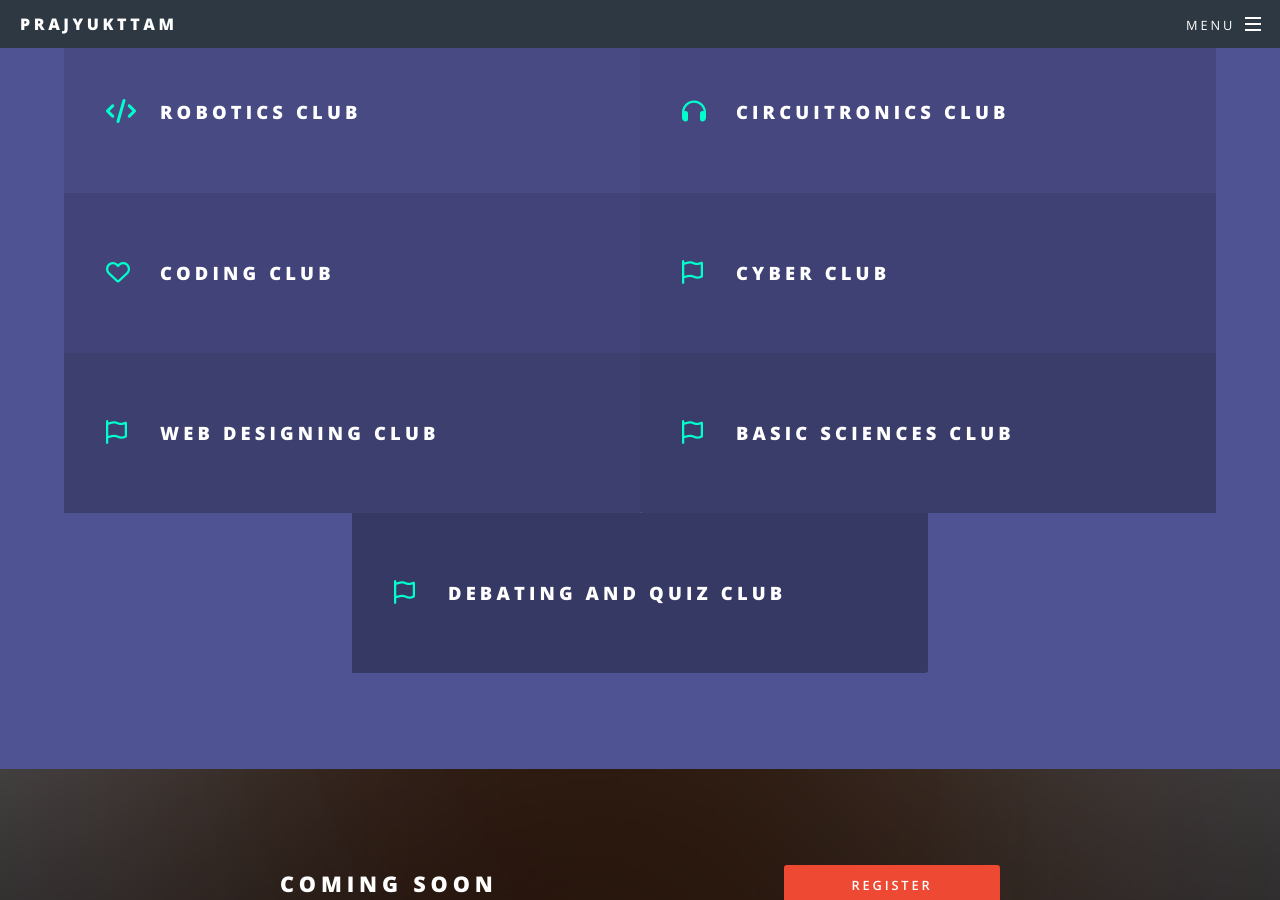
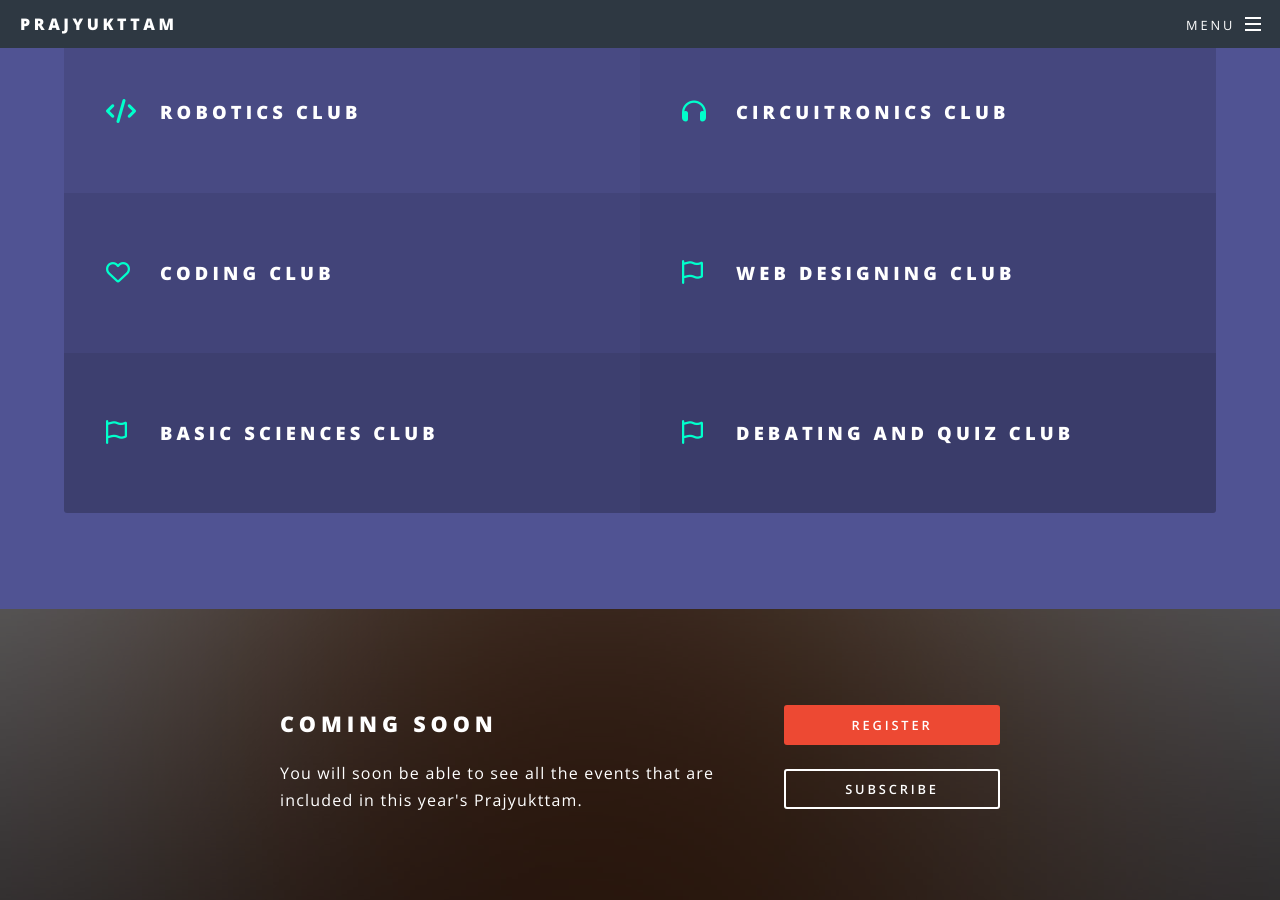
Before and after one commit to skyhitblog/prajyukttam.github.io, a Jekyll site: the page built from index.html, in a window 1280 px wide and 900 px high, scrolled down 1721 px. Built offline with Jekyll 4.4.1, drawn with Linux system fonts in a browser that asks for light colours; nearby versions of some CDN libraries; library files that are not in the unit come from our copies.

Commit message:
update homepage

```diff
--- a/index.html
+++ b/index.html
@@ -90,10 +90,6 @@ layout: landing
 									<p>  </p>
 								</li>
 								<li class="icon fa-flag-o">
-									<h3>Cyber Club</h3>
-									<p>  </p>
-								</li>
-								<li class="icon fa-flag-o">
 									<h3>Web Designing Club</h3>
 									<p>  </p>
 								</li>
```
Also changed, not shown: 2 other files.
